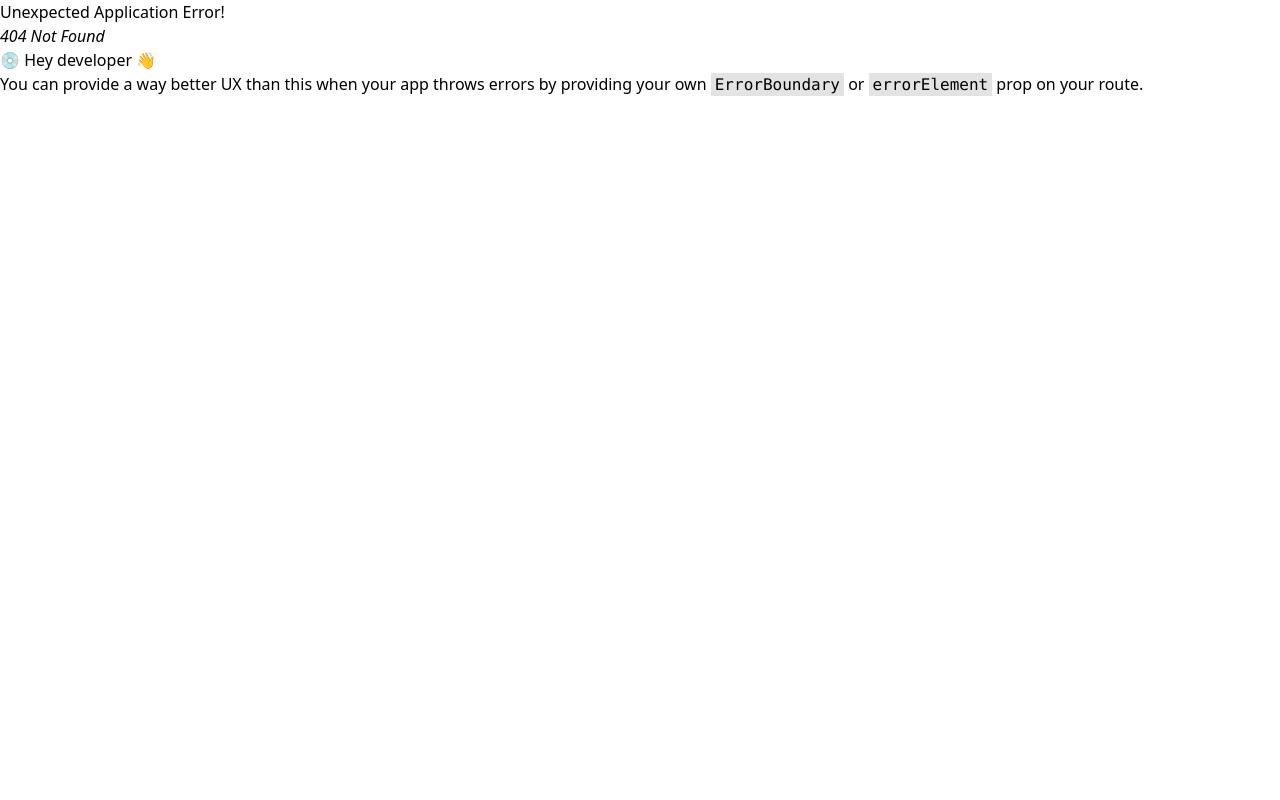
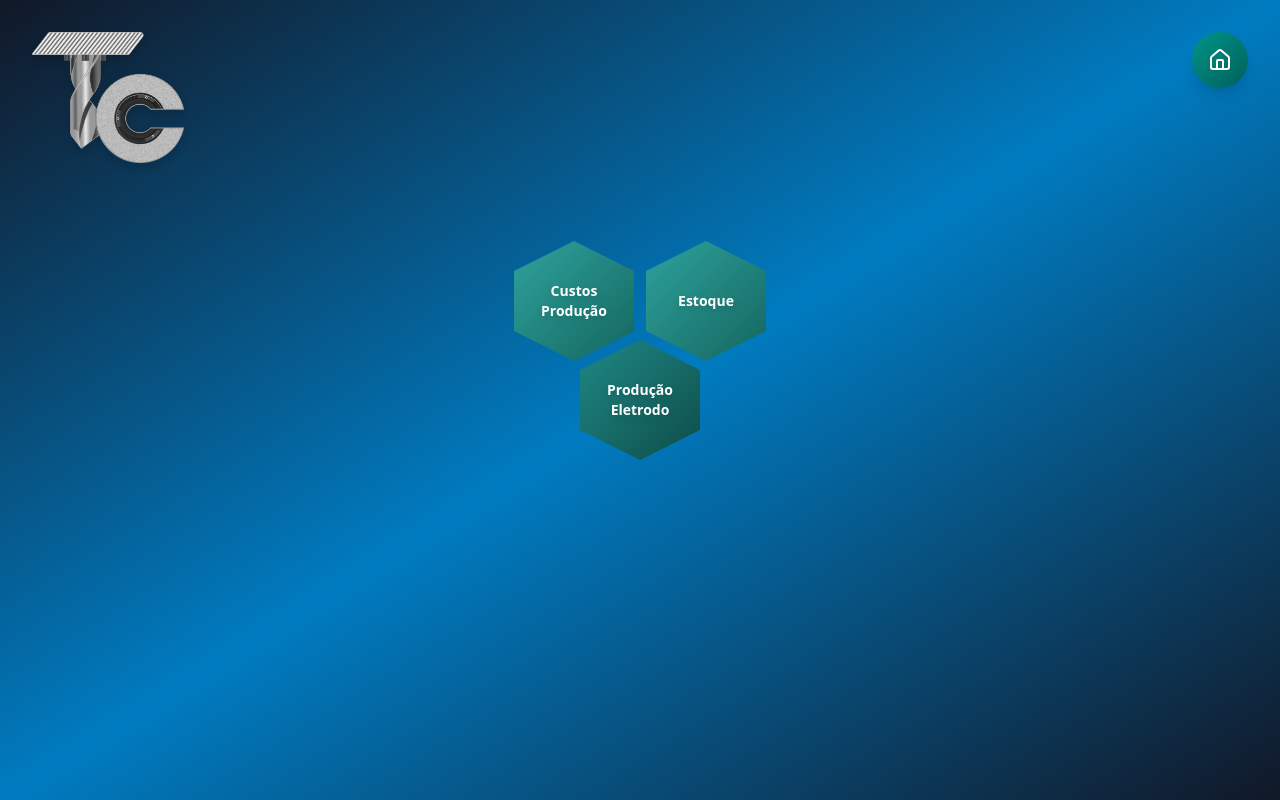
Before and after one commit to JoaoP3dro0808/ColmeiaToolingCenter, a React (Vite) app: page /silverelectrode in a window 1280 px wide. Before the commit this address had no page. Built offline with nearby package versions, Linux system fonts and the light colour scheme.

Commit message:
SilverElectrode page added/Pagination

```diff
--- a/package.json
+++ b/package.json
@@ -12,6 +12,7 @@
   "dependencies": {
     "@tailwindcss/vite": "^4.1.18",
     "@vercel/analytics": "^1.6.1",
+    "lucide-react": "^0.563.0",
     "react": "^19.2.0",
     "react-dom": "^19.2.0",
     "react-router-dom": "^7.12.0",
--- a/src/components/Colmeia.jsx
+++ b/src/components/Colmeia.jsx
@@ -1,6 +1,8 @@
 import React from 'react';
 import Favo from './Favo';
 import logo from '../images/icon.png';
+import { useNavigate, useLocation } from 'react-router-dom';
+import { Home } from 'lucide-react';
 
 // Função para gerar coordenadas em espiral hexagonal
 const generateHexCoordinates = (relevance) => {
@@ -44,6 +46,9 @@ const generateHexCoordinates = (relevance) => {
 export default function Colmeia({ links }) {
   // Ordena os links por relevância
   const sortedLinks = [...links].sort((a, b) => a.relevance - b.relevance);
+  const navigate = useNavigate();
+  const location = useLocation();
+  const isHomePage = location.pathname === '/';
 
   // Gera coordenadas para cada favo
   const favos = sortedLinks.map((link, index) => {
@@ -75,6 +80,17 @@ export default function Colmeia({ links }) {
         <div className="absolute top-8 left-8">
             <img src={logo} alt="Logo" className="w-38 h-27.6 drop-shadow-lg" />
         </div>
+
+      {/* Botão Home */}
+        {!isHomePage && (
+          <button
+            onClick={() => navigate('/')}
+            className="absolute top-8 right-8 bg-gradient-to-br from-teal-600 to-teal-800 hover:from-teal-500 hover:to-teal-700 text-white p-4 rounded-full shadow-lg hover:shadow-2xl transition-all duration-300 hover:scale-110"
+            aria-label="Voltar para Home"
+          >
+            <Home size={24} />
+          </button>
+        )}
     </div>
   );
 }
--- a/src/components/Favo.jsx
+++ b/src/components/Favo.jsx
@@ -1,21 +1,20 @@
 import React, { useState } from 'react';
+import { useNavigate } from 'react-router-dom';
 
 export default function Favo({ link, title, relevance, x, y }) {
   const [isHovered, setIsHovered] = useState(false);
+  const navigate = useNavigate();
 
   // Tamanho do hexágono
   const size = 120;
-  const gap = 12; // Espaço entre os hexágonos (ajuste esse valor!)
+  const gap = 12;
 
-  // Cálculo correto do spacing para hexágonos simétricos
-  const spacingX = size + gap; // Distância horizontal
-  const spacingY = (size + gap) * 0.866; // Distância vertical
+  const spacingX = size + gap;
+  const spacingY = (size + gap) * 0.866;
 
-  // Calcula a posição baseada nas coordenadas hexagonais
   const posX = x * spacingX + (y % 2) * (spacingX / 2);
   const posY = y * spacingY * 0.866;
 
-  // Cores baseadas na relevância (mais central = mais destaque)
   const getColor = () => {
     if (relevance === 0) return { from: '#1e8985', to: '#0f4c49'};
     if (relevance <= 2) return { from: '#2fa29d', to: '#14665f' };
@@ -25,12 +24,23 @@ export default function Favo({ link, title, relevance, x, y }) {
 
   const colors = getColor();
 
+  // Verifica se é rota interna
+  const isInternalRoute = link.startsWith('/');
+
+  const handleClick = (e) => {
+    if (isInternalRoute) {
+      e.preventDefault();
+      navigate(link);
+    }
+  };
+
   return (
     <a
-      href={link}
-      target="_blank"
-      rel="noopener noreferrer"
-      className="absolute transition-all duration-300 group"
+      href={isInternalRoute ? undefined : link}
+      target={isInternalRoute ? undefined : "_blank"}
+      rel={isInternalRoute ? undefined : "noopener noreferrer"}
+      onClick={handleClick}
+      className="absolute transition-all duration-300 group cursor-pointer"
       style={{
         left: '50%',
         top: '50%',
@@ -40,7 +50,6 @@ export default function Favo({ link, title, relevance, x, y }) {
       onMouseLeave={() => setIsHovered(false)}
     >
       <div className="relative">
-        {/* Hexágono usando clip-path */}
         <div
           className={`shadow-lg transition-all duration-300 ${
               isHovered ? 'shadow-2xl' : ''
@@ -53,7 +62,6 @@ export default function Favo({ link, title, relevance, x, y }) {
           }}
         />
 
-        {/* Conteúdo do favo */}
         <div
           className="absolute inset-0 flex items-center justify-center text-white font-bold text-sm text-center px-2"
           style={{
@@ -63,7 +71,6 @@ export default function Favo({ link, title, relevance, x, y }) {
           <span className="drop-shadow-md">{title}</span>
         </div>
 
-        {/* Borda do hexágono no hover */}
         {isHovered && (
           <div
             className="absolute inset-0"
--- a/src/pages/Home.jsx
+++ b/src/pages/Home.jsx
@@ -12,7 +12,8 @@ export default function Home() {
     { title: 'Andon ESMC', link: 'https://ct0esmc01.br.bosch.com/ESMC/Andon', relevance: 3 },
     { title: 'WorkON', link: 'https://rb-wam.bosch.com/WorkOnDashBoard/search/search.seam', relevance: 3 },
     { title: 'ToolCost 2026', link: 'https://app.powerbi.com/groups/26c107da-94ff-4b8f-9de4-1da4f23fea94/reports/aeb24f82-a87a-409d-8ef8-6ee59a78d922/ReportSection?experience=power-bi', relevance: 1 },
-    { title: 'View Fabricação', link: 'https://app.powerbi.com/groups/26c107da-94ff-4b8f-9de4-1da4f23fea94/reports/d42f41cc-ef6d-49ef-82cd-8b32fce91b7f/ReportSection?experience=power-bi', relevance: 3}
+    { title: 'View Fabricação', link: 'https://app.powerbi.com/groups/26c107da-94ff-4b8f-9de4-1da4f23fea94/reports/d42f41cc-ef6d-49ef-82cd-8b32fce91b7f/ReportSection?experience=power-bi', relevance: 3},
+    { title: 'Eletrodo de prata', link: '/silverelectrode', relevance: 2 }
 ];
 
   return <Colmeia links={meusLinks} />;
--- /dev/null
+++ b/src/pages/SilverElectrode.jsx
@@ -0,0 +1,13 @@
+import React from 'react';
+import Colmeia from '../components/Colmeia';
+
+export default function SilverElectrode() {
+  // Seus links aqui! Adicione quantos quiser
+  const meusLinks = [
+    { title: 'Produção Eletrodo', link: 'https://app.powerbi.com/groups/26c107da-94ff-4b8f-9de4-1da4f23fea94/reports/2ee3a377-7142-409d-a81a-7559fd548f75/cbfbad5de03d153fa25e?experience=power-bi', relevance: 0 },
+    { title: 'Custos Produção', link: 'https://app.powerbi.com/groups/26c107da-94ff-4b8f-9de4-1da4f23fea94/reports/8159b30b-9017-45fc-a334-44a59e8083b6/1c8f19af0639a83cc8bd?experience=power-bi', relevance: 1 },
+    { title: 'Estoque', link: 'https://app.powerbi.com/groups/26c107da-94ff-4b8f-9de4-1da4f23fea94/reports/5200b17f-82dc-4405-bfe5-cd2d540caf8f/3394c9f36908ae0212b0?experience=power-bi', relevance: 1 }
+];
+
+  return <Colmeia links={meusLinks} />;
+}
--- a/src/routes/Routes.jsx
+++ b/src/routes/Routes.jsx
@@ -1,9 +1,14 @@
 import { createBrowserRouter } from "react-router-dom";
 import Home from "../pages/Home"
+import SilverElectrode from "../pages/SilverElectrode";
 
 export const routes = createBrowserRouter([
     {
         path: '/',
         element: <Home/>
+    },
+    {
+        path: '/silverelectrode',
+        element: <SilverElectrode/>
     }
 ])
```
Also changed, not shown: 1 other file (tests, documents, lock files or other folders).
